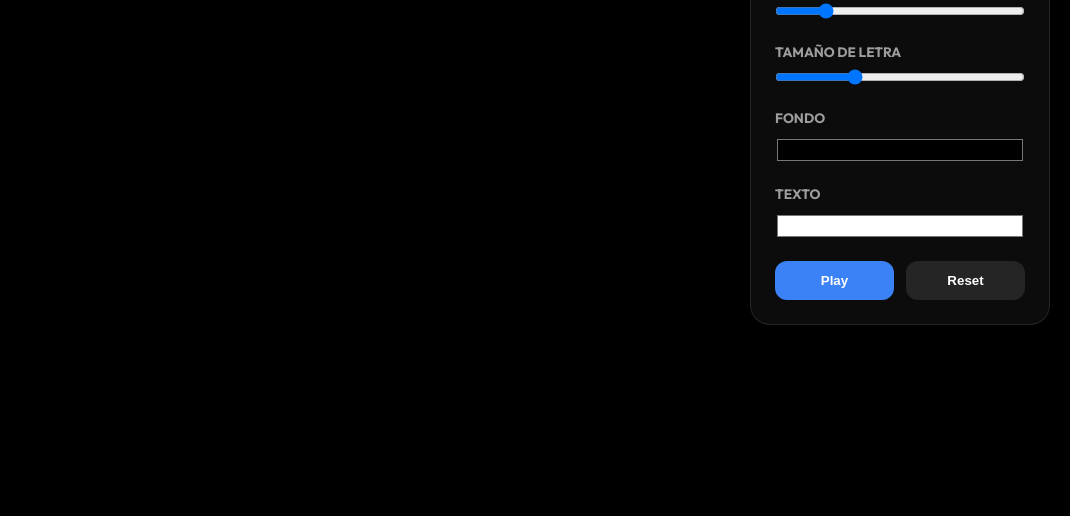
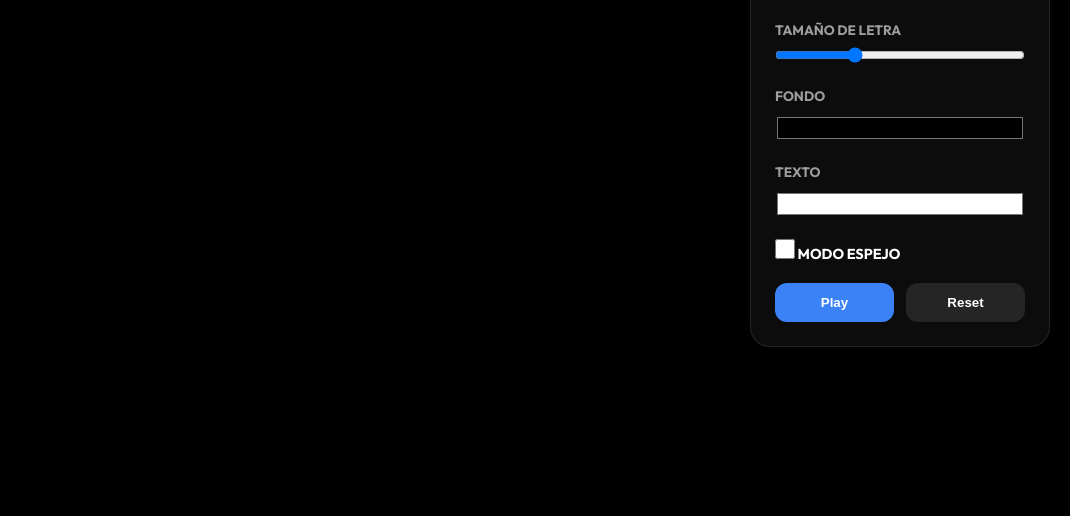
Before and after one commit to matias-fd/teleprompter, a plain HTML site: page index.html in a window 1280 px wide. Shown: the part 284-800 px from the top of the page, without its empty margins (210-1280 px from the left). Drawn offline with Linux system fonts and the light colour scheme.

Commit message:
Add files via upload

```diff
--- a/index.html
+++ b/index.html
@@ -44,6 +44,13 @@
             <input type="color" id="text-color" value="#ffffff">
         </div>
 
+        <div class="control-group">
+            <label class="checkbox-container">
+                <input type="checkbox" id="mirror-mode">
+                <span class="checkbox-label">Modo Espejo</span>
+            </label>
+        </div>
+
         <div class="button-group">
             <button id="play-pause" class="btn primary">Play</button>
             <button id="reset" class="btn secondary">Reset</button>
--- a/script.js
+++ b/script.js
@@ -6,6 +6,7 @@ const speedInput = document.getElementById('speed');
 const fontSizeInput = document.getElementById('font-size');
 const bgColorInput = document.getElementById('bg-color');
 const textColorInput = document.getElementById('text-color');
+const mirrorModeCheckbox = document.getElementById('mirror-mode');
 const controls = document.getElementById('controls');
 
 let isPlaying = false;
@@ -55,6 +56,14 @@ resetBtn.addEventListener('click', () => {
 });
 
 // Settings interaction
+mirrorModeCheckbox.addEventListener('change', (e) => {
+    if (e.target.checked) {
+        prompterText.classList.add('mirrored');
+    } else {
+        prompterText.classList.remove('mirrored');
+    }
+});
+
 speedInput.addEventListener('input', () => {
     // Speed update handled in animateScroll
 });
--- a/style.css
+++ b/style.css
@@ -30,7 +30,8 @@ body {
     display: flex;
     flex-direction: column;
     align-items: center;
-    padding: 20vh 15% 50vh 15%; /* Space to see the text moving at start/end */
+    padding: 20vh 15% 50vh 15%;
+    /* Space to see the text moving at start/end */
     scrollbar-width: none;
 }
 
@@ -144,3 +145,26 @@ input[type="color"] {
 .hidden {
     opacity: 0.2;
 }
+
+.checkbox-container {
+    display: flex;
+    align-items: center;
+    gap: 10px;
+    cursor: pointer;
+    user-select: none;
+}
+
+.checkbox-container input {
+    width: 20px;
+    height: 20px;
+    cursor: pointer;
+}
+
+.checkbox-label {
+    font-size: 0.9rem;
+    color: var(--text-main);
+}
+
+.mirrored {
+    transform: scaleX(-1);
+}
```
